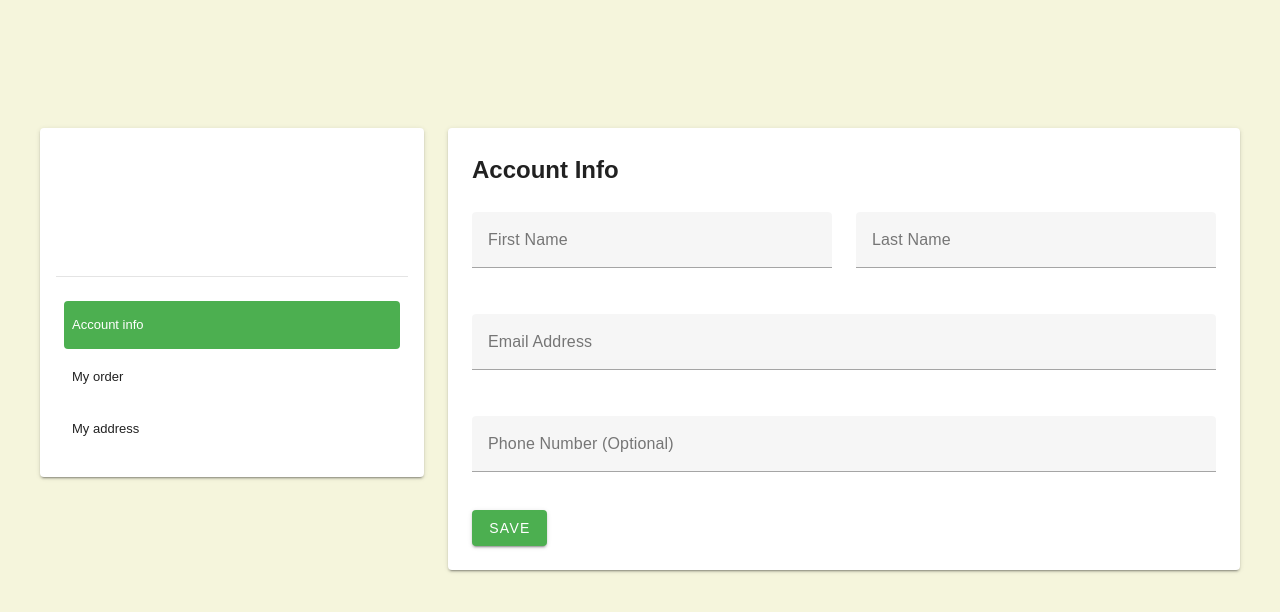
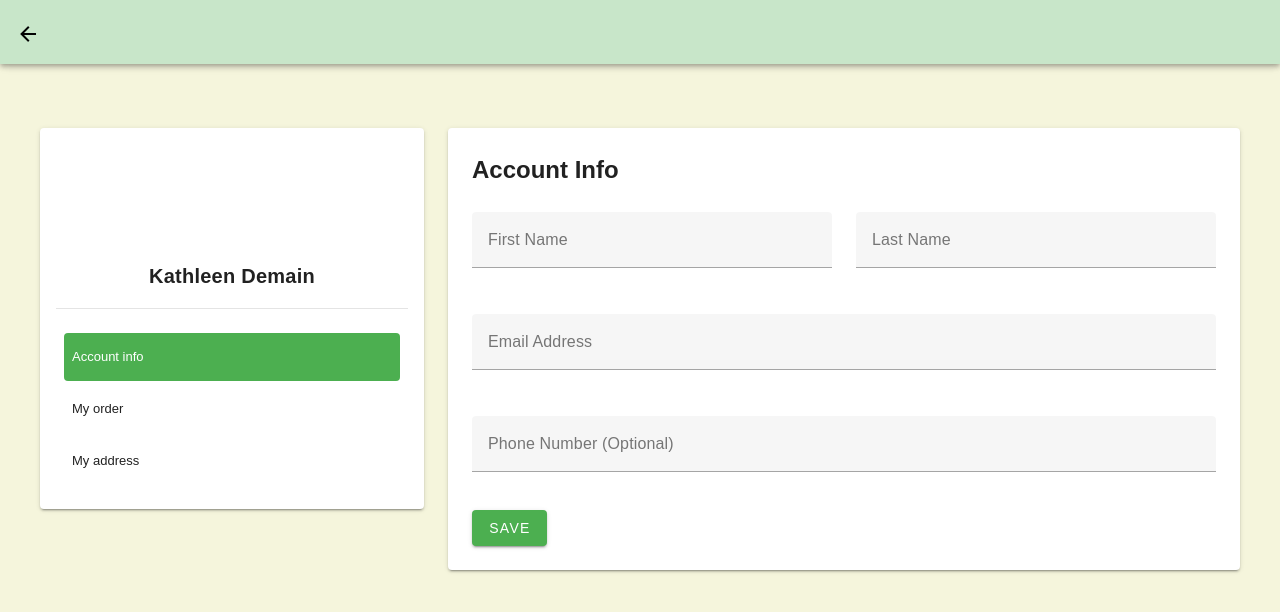
Before and after one commit to iankitcapunong/Marketplacee, a Vue app: page /accountsettings in a window 1280 px wide. Shown: the top 612 px of the page. Built offline with nearby package versions, Linux system fonts and the light colour scheme.

Commit message:
added back function

```diff
--- a/src/views/auth/AccountSettingsView.vue
+++ b/src/views/auth/AccountSettingsView.vue
@@ -129,6 +129,12 @@ function removePurchase(index) {
 <template>
   <v-app>
     <v-container fluid style="background-color: beige; min-height: 100vh">
+      <v-app-bar app color="green-lighten-4" dark>
+        <!-- Back to Dashboard Icon Button -->
+        <v-btn icon @click="$router.push('/dashboard')" class="mb-4 pt-5">
+          <v-icon>mdi-arrow-left</v-icon>
+        </v-btn>
+      </v-app-bar>
       <v-row class="pa-6 pt-15 mt-10">
         <!-- Sidebar -->
         <v-col cols="12" md="4">
@@ -136,7 +142,7 @@ function removePurchase(index) {
             <v-avatar size="100" class="mx-auto mb-4">
               <v-img src="" alt="Profile photo" />
             </v-avatar>
-            <div class="text-center font-weight-bold text-h6"></div>
+            <div class="text-center font-weight-bold text-h6">Kathleen Demain</div>
             <v-divider class="my-4" />
             <v-list dense nav>
               <v-list-item
```
